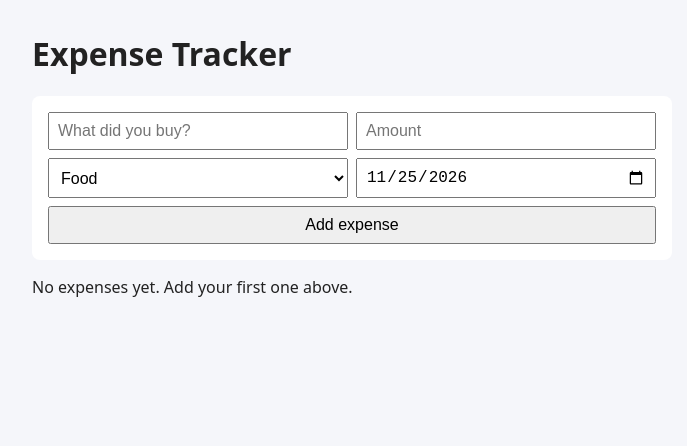
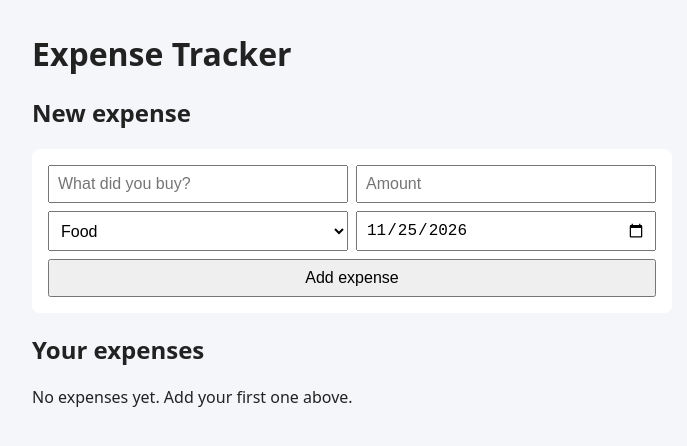
Before and after one commit to rachidAfggan/expense-tracker, a React (Vite) app: page / in a window 1280 px wide. Shown: the top 446 px of the page, without its empty margins (288-975 px from the left). Built offline with nearby package versions, Linux system fonts and the light colour scheme.

Commit message:
Add card layout to App

```diff
--- a/src/App.jsx
+++ b/src/App.jsx
@@ -13,8 +13,14 @@ export default function App() {
   return (
     <main>
       <h1>Expense Tracker</h1>
-      <ExpenseForm onAdd={handleAdd} />
-      <ExpenseList expenses={expenses} />
+      <section className="card">
+        <h2>New expense</h2>
+        <ExpenseForm onAdd={handleAdd} />
+      </section>
+      <section className="card">
+        <h2>Your expenses</h2>
+        <ExpenseList expenses={expenses} />
+      </section>
     </main>
   )
 }
```
